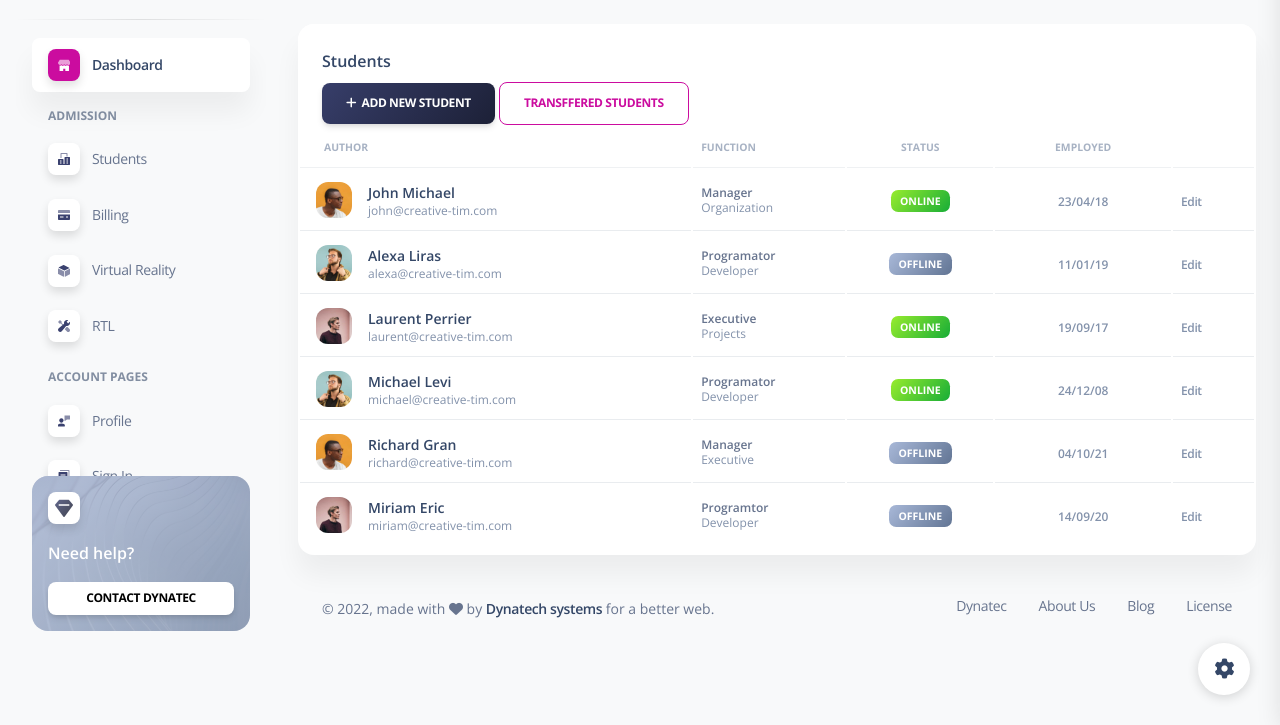
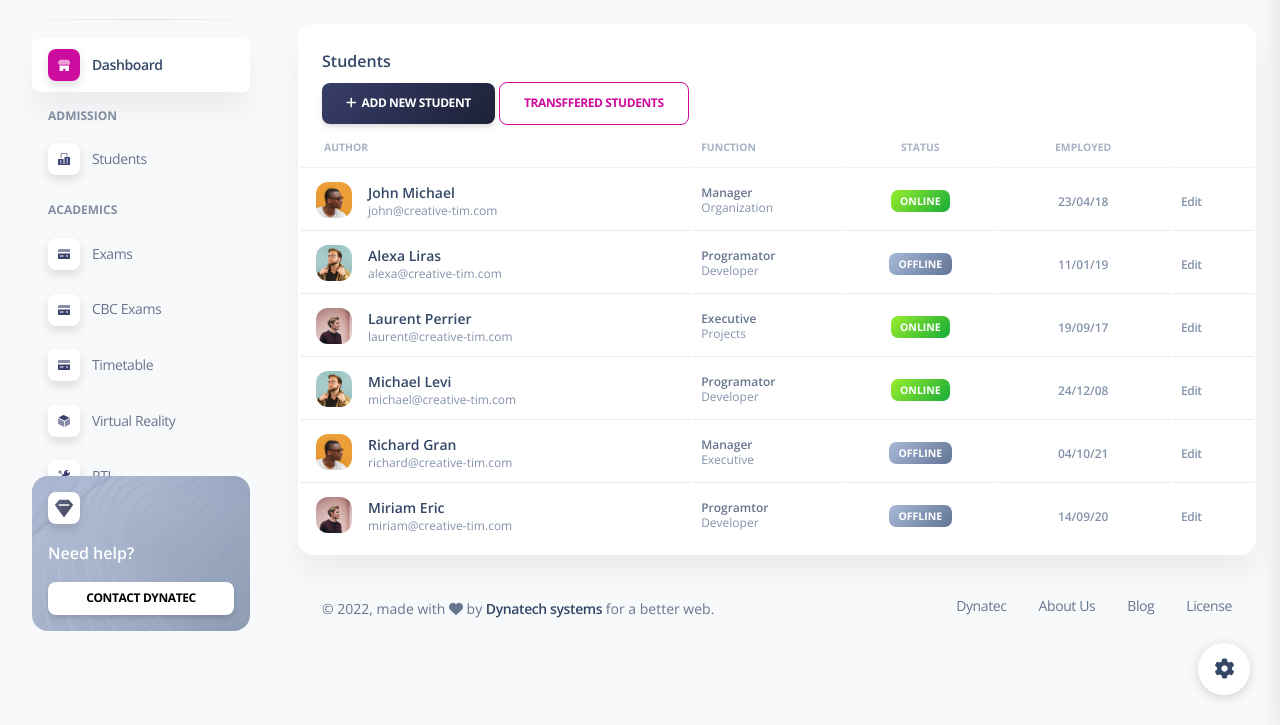
Before and after one commit to sirgama/School-Management-System, a Django app: page /students/ in a window 1280 px wide. Shown: the part 75-800 px from the top of the page. Run offline with Django 4.2, Linux system fonts and the light colour scheme; some libraries are stand-ins or nearby versions.

Commit message:
setup exams template, path and view

```diff
--- a/modules/templates/modules/base.html
+++ b/modules/templates/modules/base.html
@@ -77,6 +77,9 @@ School Management System
             <span class="nav-link-text ms-1">Students</span>
           </a>
         </li>
+        <li class="nav-item mt-3">
+            <h6 class="ps-4 ms-2 text-uppercase text-xs font-weight-bolder opacity-6">Academics</h6>
+          </li>
         <li class="nav-item">
           <a class="nav-link  " href="../pages/billing.html">
             <div class="icon icon-shape icon-sm shadow border-radius-md bg-white text-center me-2 d-flex align-items-center justify-content-center">
@@ -94,9 +97,49 @@ School Management System
                 </g>
               </svg>
             </div>
-            <span class="nav-link-text ms-1">Billing</span>
+            <span class="nav-link-text ms-1">Exams</span>
           </a>
         </li>
+        <li class="nav-item">
+            <a class="nav-link  " href="../pages/billing.html">
+              <div class="icon icon-shape icon-sm shadow border-radius-md bg-white text-center me-2 d-flex align-items-center justify-content-center">
+                <svg width="12px" height="12px" viewBox="0 0 43 36" version="1.1" xmlns="http://www.w3.org/2000/svg" xmlns:xlink="http://www.w3.org/1999/xlink">
+
+                  <g stroke="none" stroke-width="1" fill="none" fill-rule="evenodd">
+                    <g transform="translate(-2169.000000, -745.000000)" fill="#FFFFFF" fill-rule="nonzero">
+                      <g transform="translate(1716.000000, 291.000000)">
+                        <g transform="translate(453.000000, 454.000000)">
+                          <path class="color-background opacity-6" d="M43,10.7482083 L43,3.58333333 C43,1.60354167 41.3964583,0 39.4166667,0 L3.58333333,0 C1.60354167,0 0,1.60354167 0,3.58333333 L0,10.7482083 L43,10.7482083 Z"></path>
+                          <path class="color-background" d="M0,16.125 L0,32.25 C0,34.2297917 1.60354167,35.8333333 3.58333333,35.8333333 L39.4166667,35.8333333 C41.3964583,35.8333333 43,34.2297917 43,32.25 L43,16.125 L0,16.125 Z M19.7083333,26.875 L7.16666667,26.875 L7.16666667,23.2916667 L19.7083333,23.2916667 L19.7083333,26.875 Z M35.8333333,26.875 L28.6666667,26.875 L28.6666667,23.2916667 L35.8333333,23.2916667 L35.8333333,26.875 Z"></path>
+                        </g>
+                      </g>
+                    </g>
+                  </g>
+                </svg>
+              </div>
+              <span class="nav-link-text ms-1">CBC Exams</span>
+            </a>
+          </li>
+          <li class="nav-item">
+            <a class="nav-link  " href="../pages/billing.html">
+              <div class="icon icon-shape icon-sm shadow border-radius-md bg-white text-center me-2 d-flex align-items-center justify-content-center">
+                <svg width="12px" height="12px" viewBox="0 0 43 36" version="1.1" xmlns="http://www.w3.org/2000/svg" xmlns:xlink="http://www.w3.org/1999/xlink">
+
+                  <g stroke="none" stroke-width="1" fill="none" fill-rule="evenodd">
+                    <g transform="translate(-2169.000000, -745.000000)" fill="#FFFFFF" fill-rule="nonzero">
+                      <g transform="translate(1716.000000, 291.000000)">
+                        <g transform="translate(453.000000, 454.000000)">
+                          <path class="color-background opacity-6" d="M43,10.7482083 L43,3.58333333 C43,1.60354167 41.3964583,0 39.4166667,0 L3.58333333,0 C1.60354167,0 0,1.60354167 0,3.58333333 L0,10.7482083 L43,10.7482083 Z"></path>
+                          <path class="color-background" d="M0,16.125 L0,32.25 C0,34.2297917 1.60354167,35.8333333 3.58333333,35.8333333 L39.4166667,35.8333333 C41.3964583,35.8333333 43,34.2297917 43,32.25 L43,16.125 L0,16.125 Z M19.7083333,26.875 L7.16666667,26.875 L7.16666667,23.2916667 L19.7083333,23.2916667 L19.7083333,26.875 Z M35.8333333,26.875 L28.6666667,26.875 L28.6666667,23.2916667 L35.8333333,23.2916667 L35.8333333,26.875 Z"></path>
+                        </g>
+                      </g>
+                    </g>
+                  </g>
+                </svg>
+              </div>
+              <span class="nav-link-text ms-1">Timetable</span>
+            </a>
+          </li>
         <li class="nav-item">
           <a class="nav-link  " href="../pages/virtual-reality.html">
             <div class="icon icon-shape icon-sm shadow border-radius-md bg-white text-center me-2 d-flex align-items-center justify-content-center">
--- a/modules/urls.py
+++ b/modules/urls.py
@@ -4,4 +4,5 @@ from . import views
 urlpatterns = [
     path('dashboard/', views.dashboard, name='main' ),
     path('students/', views.students, name='students' ),
+    path('exams/', views.exams, name='exams' ),
 ]
--- a/modules/views.py
+++ b/modules/views.py
@@ -18,3 +18,11 @@ def students(request):
 
     }
     return render(request, 'modules/students.html', context)
+
+def exams(request):
+
+    context = {
+      'title':'Examinations'
+
+    }
+    return render(request, 'modules/exams.html', context)
```
Also changed, not shown: modules/templates/modules/cbc.html (added), modules/templates/modules/exams.html (added).
